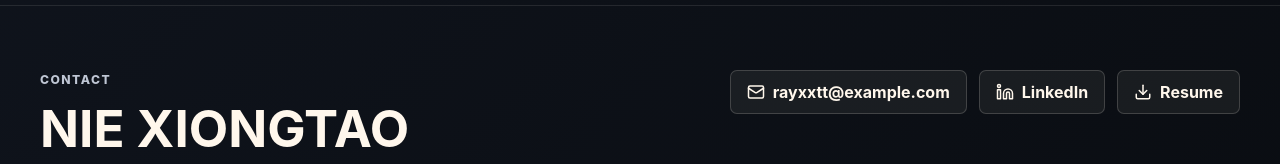
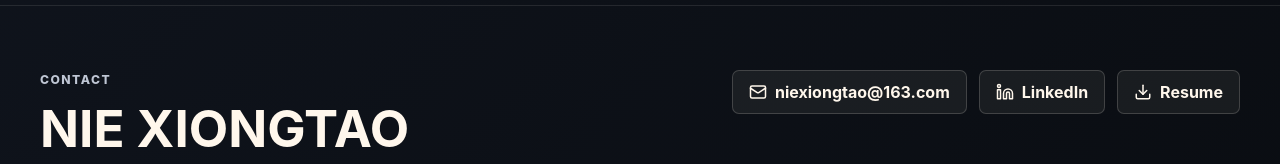
Before and after one commit to XIONGTAO-1/XIONGTAO-1.github.io, a React (Vite) app: page / in a window 1280 px wide. Shown: the part 2453-2617 px from the top of the page. Built offline with nearby package versions, Linux system fonts and the light colour scheme.

Commit message:
chore: update contact links

```diff
--- a/src/data/profile.ts
+++ b/src/data/profile.ts
@@ -6,8 +6,8 @@ export const profile: Profile = {
   tagline:
     "I build production-ready character rigs, animation workflows, and real-time tools that help animators move faster without losing performance or control.",
   location: "Available for game animation and rigging roles",
-  email: "rayxxtt@example.com",
-  linkedinUrl: "https://www.linkedin.com/in/rayxxtt/",
+  email: "niexiongtao@163.com",
+  linkedinUrl: "https://www.linkedin.com/in/xiongtao-nie-ff6166/",
   resumeUrl: "/NIE-XIONGTAO-Resume.pdf",
   reelUrl: "https://www.youtube.com/embed/MK-bLhXMIt8"
 };
```
Also changed, not shown: 1 other file (tests, documents, lock files or other folders).
